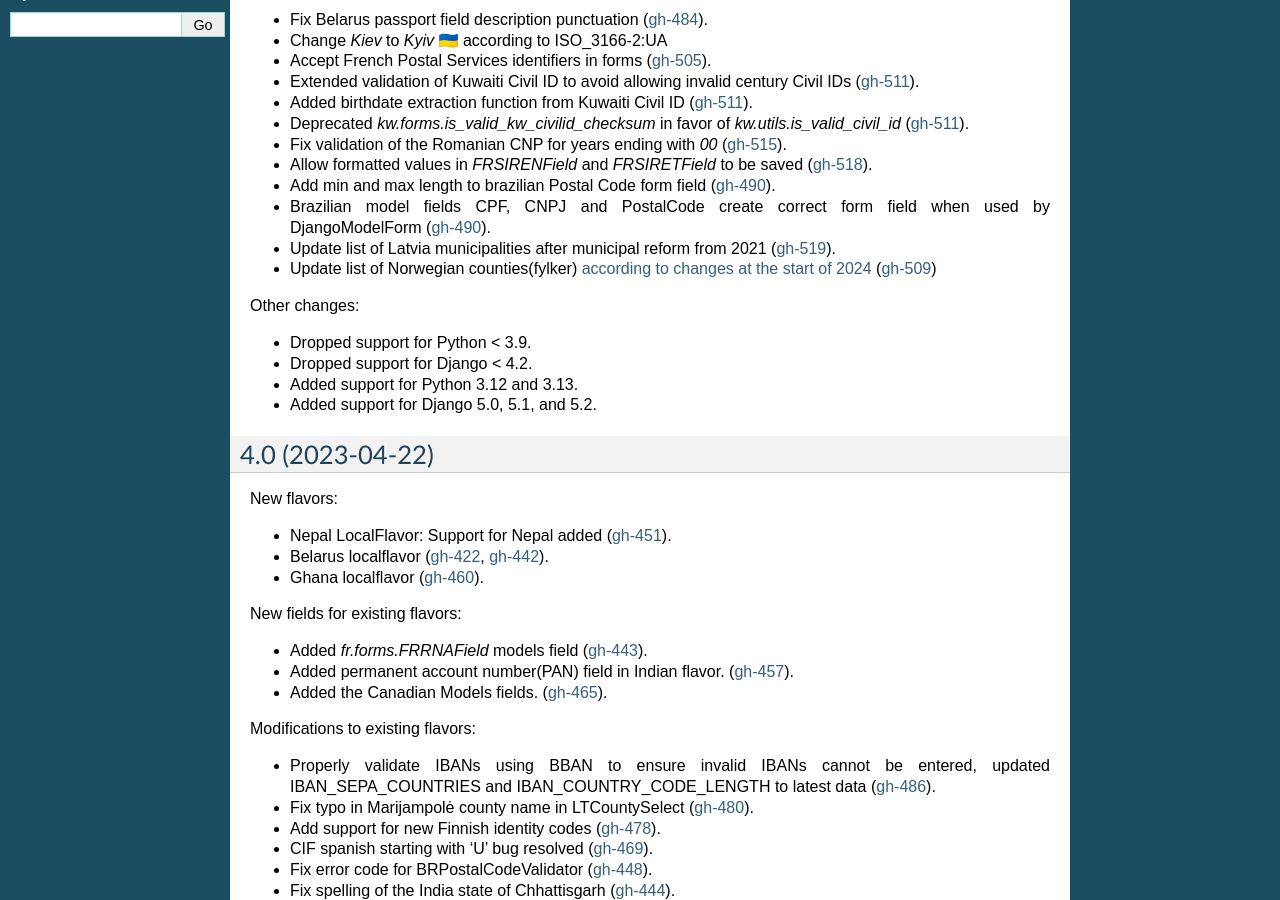
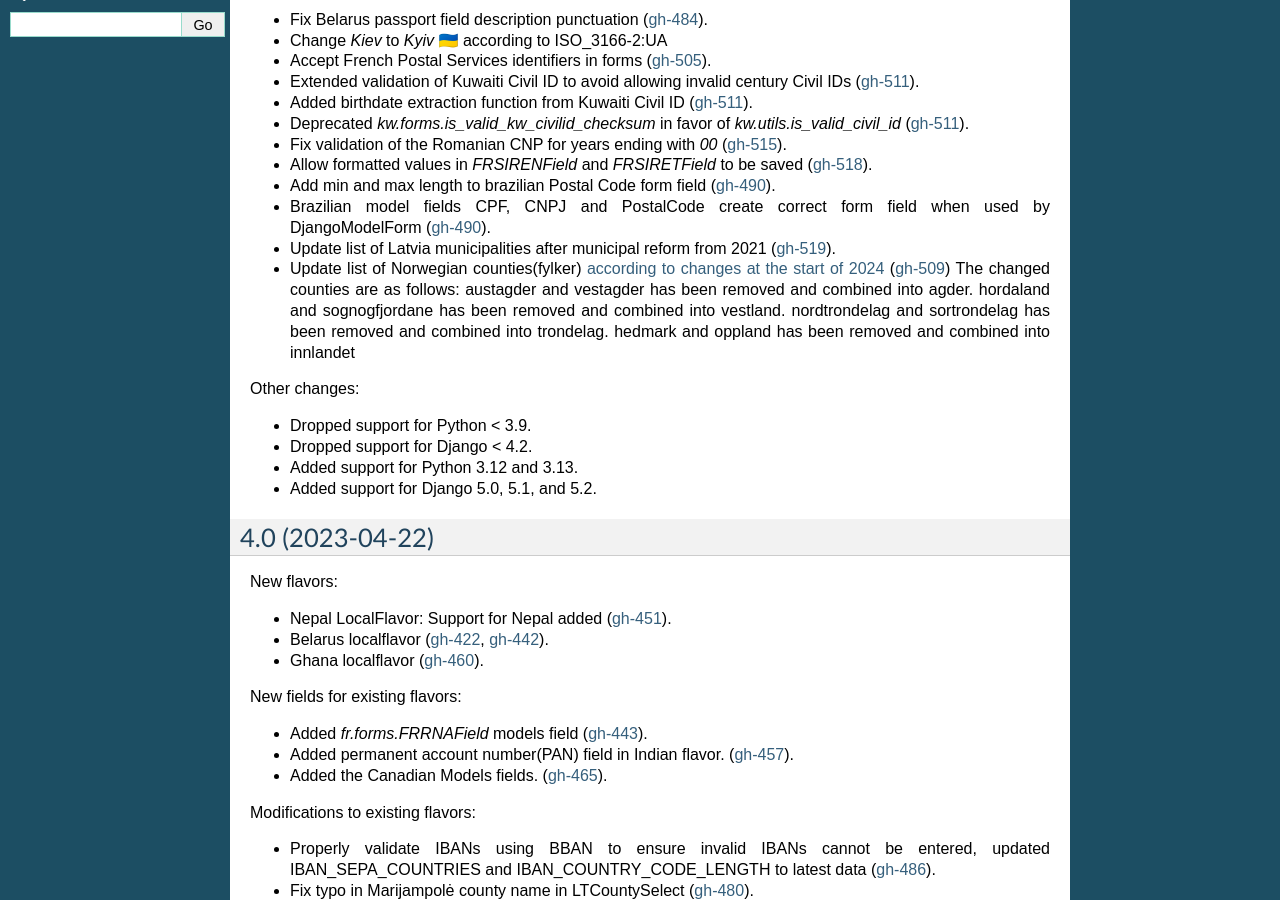
Before and after one commit to django/django-localflavor, a Sphinx documentation site: the page built from docs/changelog.rst, in a window 1280 px wide and 900 px high, scrolled down 512 px. Built offline with Sphinx 7.4.7, drawn with Linux system fonts in a browser that asks for light colours.

Commit message:
changelog to include a list of all the counties that were changed, and to what they are changed

```diff
--- a/docs/changelog.rst
+++ b/docs/changelog.rst
@@ -49,6 +49,7 @@
 - Update list of Latvia municipalities after municipal reform from 2021
   (`gh-519 <https://github.com/django/django-localflavor/pull/519>`_).
 - Update list of Norwegian counties(fylker) `according to changes at the start of 2024 <https://en.wikipedia.org/wiki/Counties_of_Norway#List_of_counties>`_ (`gh-509 <https://github.com/django/django-localflavor/pull/509/files>`_)
+  The changed counties are as follows: austagder and vestagder has been removed and combined into agder. hordaland and sognogfjordane has been removed and combined into vestland. nordtrondelag and sortrondelag has been removed and combined into trondelag. hedmark and oppland has been removed and combined into innlandet
 
 Other changes:
 
```
